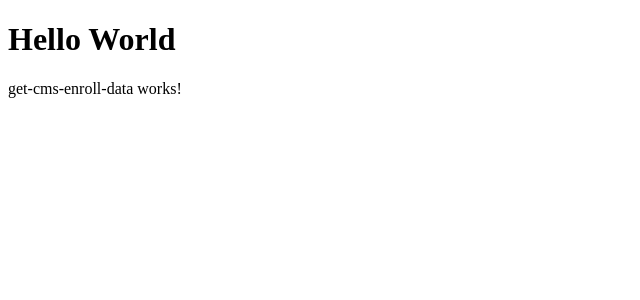
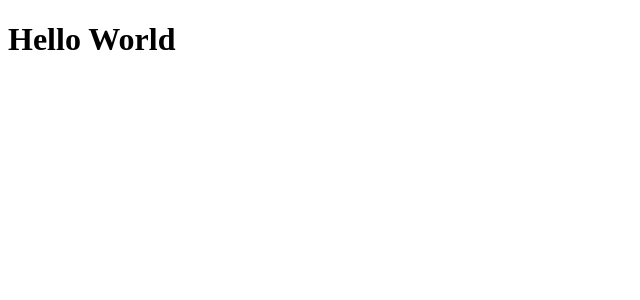
Before and after one commit to mellownin/cms-ma-bi, an Angular app in the folder cms-ma-bi-tool/: page / in a window 1280 px wide. Shown: the top 300 px of the page, without its empty margins (0-640 px from the left). Built offline with nearby package versions, Linux system fonts and the light colour scheme.

Commit message:
Remove unecessary components

```diff
--- a/cms-ma-bi-tool/src/app/app.component.html
+++ b/cms-ma-bi-tool/src/app/app.component.html
@@ -1,2 +1 @@
 <h1>Hello World</h1>
-<app-get-cms-enroll-data></app-get-cms-enroll-data>
--- a/cms-ma-bi-tool/src/app/app.module.ts
+++ b/cms-ma-bi-tool/src/app/app.module.ts
@@ -3,12 +3,10 @@ import { BrowserModule, provideClientHydration } from '@angular/platform-browser
 
 import { AppRoutingModule } from './app-routing.module';
 import { AppComponent } from './app.component';
-import { GetCmsEnrollDataComponent } from './get-cms-enroll-data/get-cms-enroll-data.component';
 
 @NgModule({
   declarations: [
-    AppComponent,
-    GetCmsEnrollDataComponent
+    AppComponent
   ],
   imports: [
     BrowserModule,
--- a/cms-ma-bi-tool/src/app/get-cms-enroll-data/get-cms-enroll-data.component.html
+++ /dev/null
@@ -1 +0,0 @@
-<p>get-cms-enroll-data works!</p>
```
Also changed, not shown: cms-ma-bi-tool/src/app/get-cms-enroll-data/get-cms-enroll-data.component.ts (deleted, +0 -10 lines), cms-ma-bi-tool/src/app/get-cms-enroll-data/get-cms-enroll-data.component.css (deleted).
